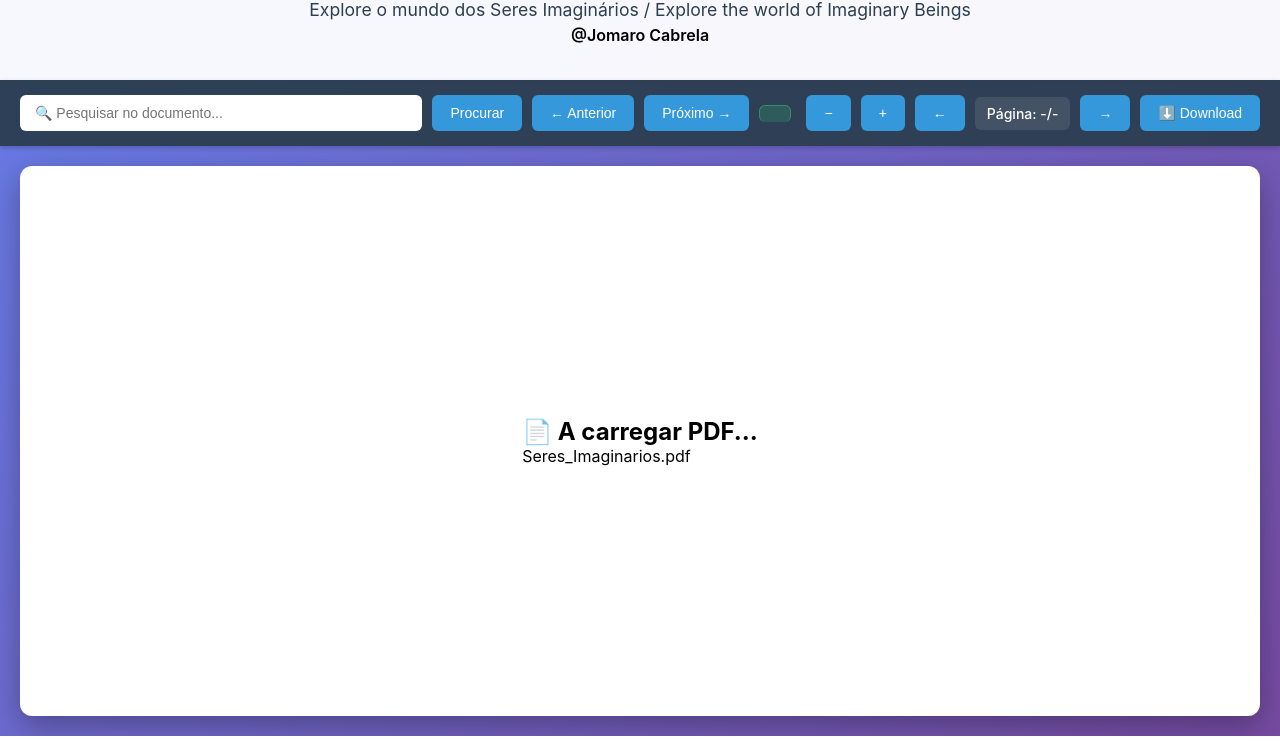
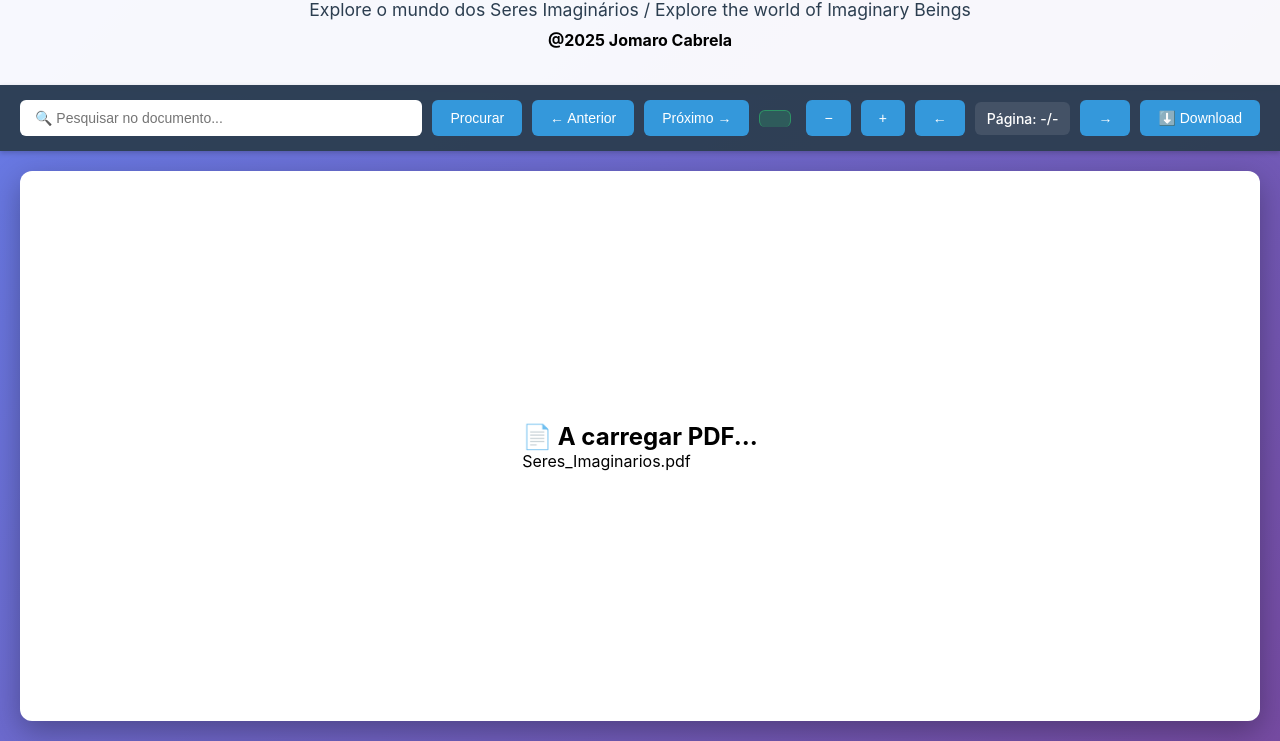
Before and after one commit to Jomaro34/Teste-1, a plain HTML site: page index.html in a window 1280 px wide. Shown: the part 84-825 px from the top of the page. Drawn offline with Linux system fonts and the light colour scheme; a script that the page names is missing.

Commit message:
Modify credit section and remove click redirection
Updated credit section to include a link and removed the redirection script.

```diff
--- a/index.html
+++ b/index.html
@@ -47,6 +47,17 @@
             color: #000;
             font-weight: 600;
             font-size: 1em;
+            margin-top: 10px;
+        }
+
+        .header .credit a {
+            color: #000;
+            text-decoration: none;
+            font-weight: 700;
+        }
+
+        .header .credit a:hover {
+            text-decoration: underline;
         }
 
         .toolbar {
@@ -237,7 +248,9 @@
     <div class="header">
         <h1>📚 Livro de Seres Imaginários / Book of Imaginary Beings</h1>
         <p>Explore o mundo dos Seres Imaginários / Explore the world of Imaginary Beings</p>
-        <p class="credit">@Jomaro Cabrela</p>
+        <p class="credit">
+            <a href="https://jomaro34.github.io/Jomaro-Cabrela/" target="_blank">@2025 Jomaro Cabrela</a>
+        </p>
     </div>
 
     <div class="toolbar">
@@ -276,14 +289,6 @@
     </div>
 
     <script>
-        // Redirecionar ao clicar fora do PDF
-        document.body.addEventListener('click', function (e) {
-            const pdfContainer = document.getElementById('pdf-container');
-            if (!pdfContainer.contains(e.target)) {
-                window.location.href = "https://jomaro34.github.io/Jomaro-Cabrela/";
-            }
-        });
-
         // PDF.js configuração
         pdfjsLib.GlobalWorkerOptions.workerSrc = 'https://cdnjs.cloudflare.com/ajax/libs/pdf.js/3.11.174/pdf.worker.min.js';
 
```
